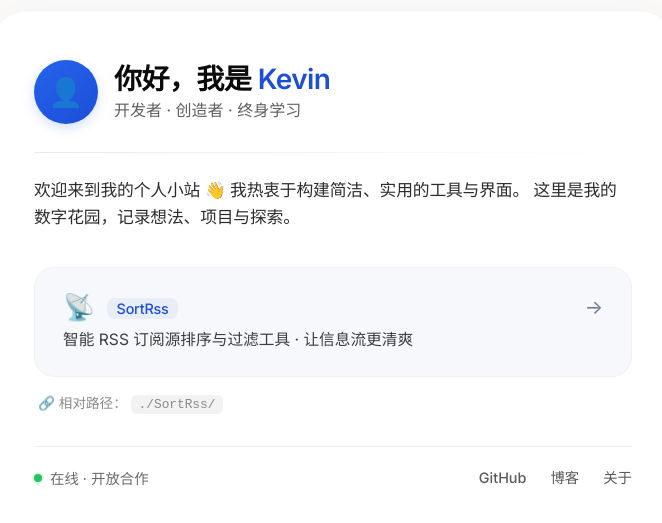
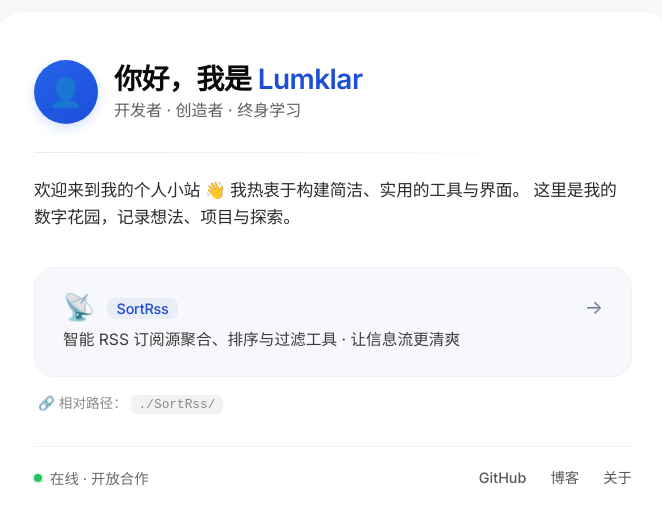
Before and after one commit to lumklar/lumklar.github.io, a plain HTML site: page index.html in a window 1280 px wide. Shown: the part 125-648 px from the top of the page, without its empty margins (307-969 px from the left). Drawn offline with Linux system fonts and the light colour scheme.

Commit message:
Update index.html

```diff
--- a/index.html
+++ b/index.html
@@ -272,7 +272,7 @@
         <div class="avatar">
             <div class="avatar-initials">👤</div>
             <div class="avatar-info">
-                <h1>你好，我是 <span style="color:#1d4ed8;">Kevin</span></h1>
+                <h1>你好，我是 <span style="color:#1d4ed8;">Lumklar</span></h1>
                 <div class="tagline">开发者 · 创造者 · 终身学习</div>
             </div>
         </div>
@@ -295,7 +295,7 @@
                 <span class="project-arrow">→</span>
             </div>
             <div class="project-desc">
-                智能 RSS 订阅源排序与过滤工具 · 让信息流更清爽
+                智能 RSS 订阅源聚合、排序与过滤工具 · 让信息流更清爽
             </div>
         </a>
 
```
